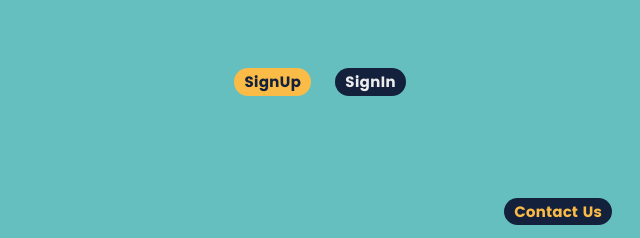
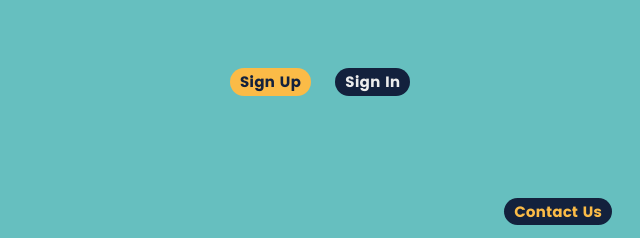
Before and after one commit to MarsIfeanyi/Flixia-Landing-Page, a plain HTML site: page index.html in a window 1280 px wide. Shown: the part 645-883 px from the top of the page, 330-970 px from the left. Drawn offline with nearby package versions, Linux system fonts and the light colour scheme.

Commit message:
Add text space between Sign Up and Sign In links

```diff
--- a/index.html
+++ b/index.html
@@ -52,8 +52,8 @@
       <section>
         <div class="container">
             <button>
-                <a class="signUp" href="./assets/SignUp.html" target="_blank">SignUp</a>
-                <a class="signIn" href="./assets/SignIn.html" target="_blank">SignIn</a>
+                <a class="signUp" href="./assets/SignUp.html" target="_blank">Sign Up</a>
+                <a class="signIn" href="./assets/SignIn.html" target="_blank">Sign In</a>
               </button>
 
 
```
